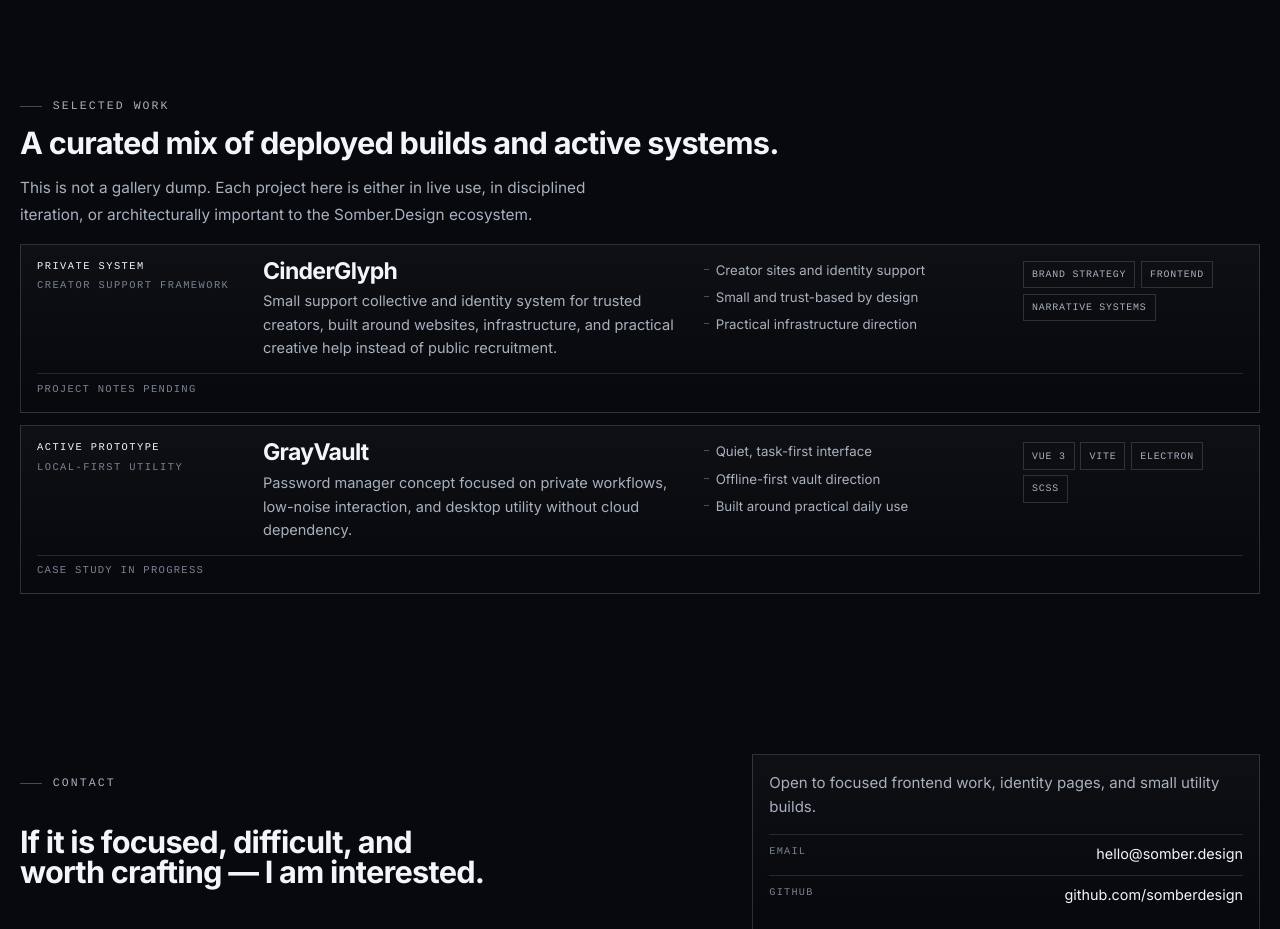
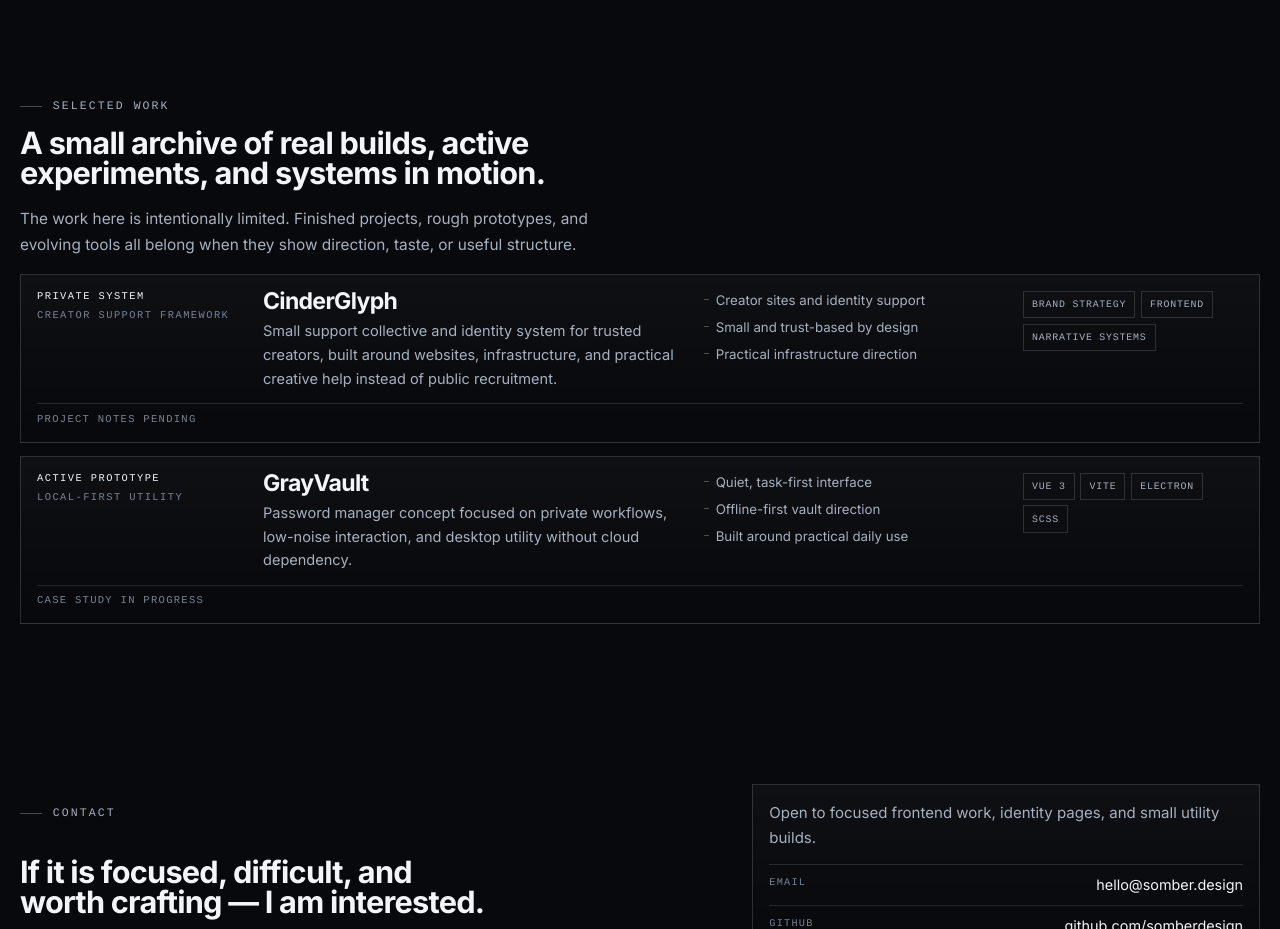
Before and after one commit to GreyKrow/SomberDesign, a Vue app: page / in a window 1280 px wide. Shown: the part 1060-1989 px from the top of the page. Built offline with nearby package versions, Linux system fonts and the light colour scheme.

Commit message:
Revise section title and description in inProjectsSection
Updated section title and body text for clarity.

```diff
--- a/src/components/inProjectsSection.vue
+++ b/src/components/inProjectsSection.vue
@@ -8,10 +8,10 @@ import inProjectCard from './inProjectCard.vue'
     <div class="shell-grid projectsSection__inner">
       <header class="projectsSection__intro">
         <p class="kicker">Selected Work</p>
-        <h2 class="section-title">A curated mix of deployed builds and active systems.</h2>
+        <h2 class="section-title">A small archive of real builds, active experiments, and systems in motion.</h2>
         <p class="section-body">
-          This is not a gallery dump. Each project here is either in live use, in disciplined iteration,
-          or architecturally important to the Somber.Design ecosystem.
+          The work here is intentionally limited. Finished projects, rough prototypes, and evolving tools all belong
+          when they show direction, taste, or useful structure.
         </p>
       </header>
 
```
